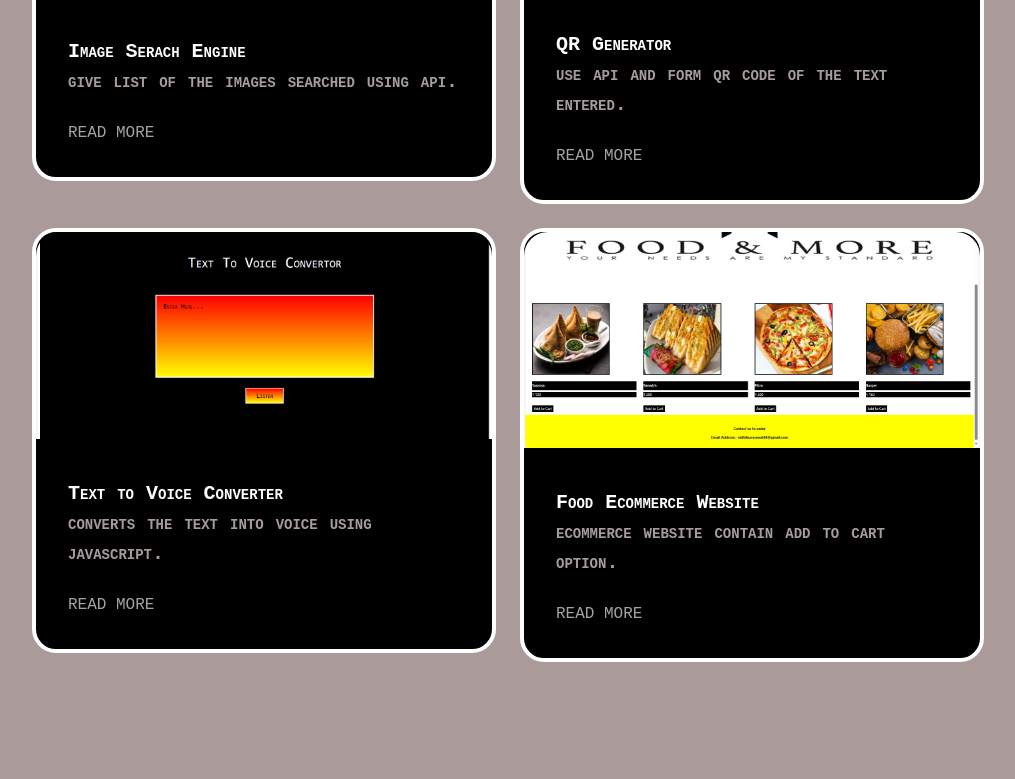
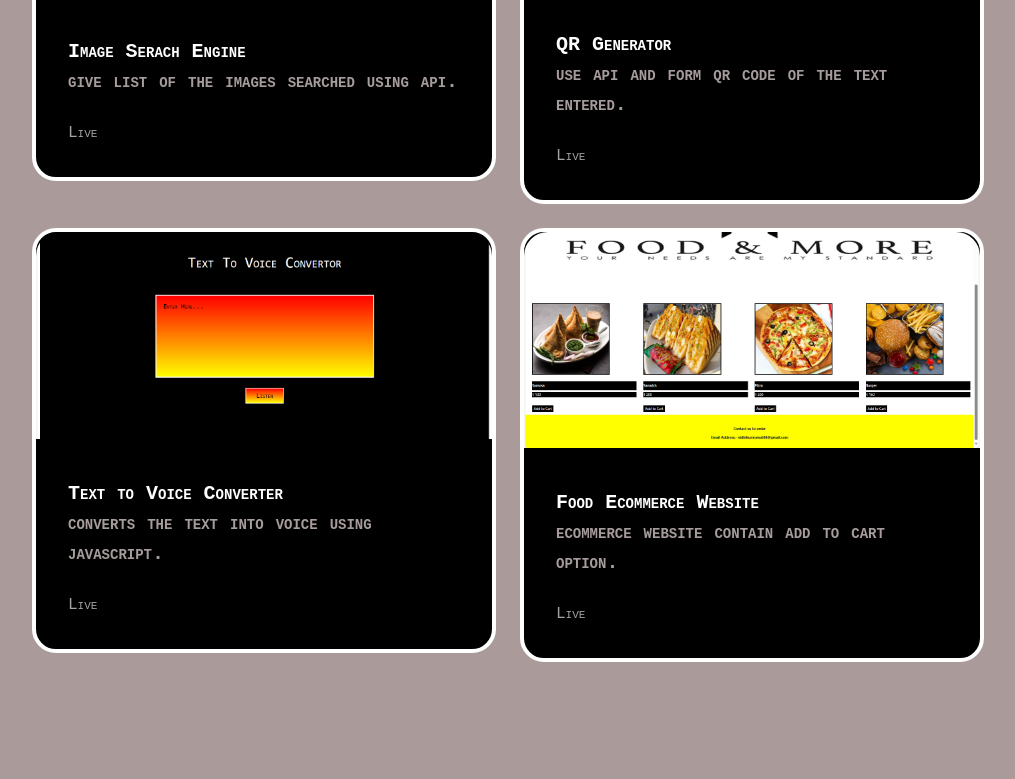
Before and after one commit to Nidhikumrawat88/Portfolio, a plain HTML site: page index.html in a window 1280 px wide. Shown: the part 1994-2773 px from the top of the page, without its empty margins (252-1267 px from the left). Drawn offline with nearby package versions, Linux system fonts and the light colour scheme; a web font is replaced by a local one.

Commit message:
Update index.html

```diff
--- a/index.html
+++ b/index.html
@@ -96,7 +96,7 @@
                             <div class="card-padding">
                                 <h4 class="heading-3">Image Serach Engine</h4>
                                 <h5>give list of the images searched using api.</h5><br>
-                            <a href="https://nidhikumrawat88.github.io/SearchEngine/">READ MORE</a>
+                            <a href="https://nidhikumrawat88.github.io/SearchEngine/">Live</a>
                             </div>
                         </div>
                     </div>
@@ -107,7 +107,7 @@
                             <div class="card-padding">
                                 <h4 class="heading-3">QR Generator</h4>
                                 <h5>use api and form qr code of the text entered.</h5><br>
-                                <a href="https://nidhikumrawat88.github.io/QRGenerator/">READ MORE</a>
+                                <a href="https://nidhikumrawat88.github.io/QRGenerator/">Live</a>
                             </div>
                         </div>
                     </div>
@@ -118,7 +118,7 @@
                             <div class="card-padding">
                                 <h4 class="heading-3">Text to Voice Converter</h4>
                                 <h5>converts the text into voice using javascript.</h5><br>
-                                 <a href="https://nidhikumrawat88.github.io/TextConverter/">READ MORE</a>
+                                 <a href="https://nidhikumrawat88.github.io/TextConverter/">Live</a>
                             </div>
                         </div>
                     </div>
@@ -128,7 +128,7 @@
                             <div class="card-padding">
                                 <h4 class="heading-3">Food Ecommerce Website</h4>
                                 <h5>ecommerce website contain add to cart option.</h5><br>
-                                 <a href="#">READ MORE</a>
+                                 <a href="#">Live</a>
                             </div>
                         </div>
                     </div>
@@ -136,10 +136,8 @@
                 </div>
             </div>
         </section>
-        <!-- //PORTFOLIO -->
 
 
-        <!-- CONTACT -->
         <section id="contact" >
             <footer>
                   <div class ="container">
```
